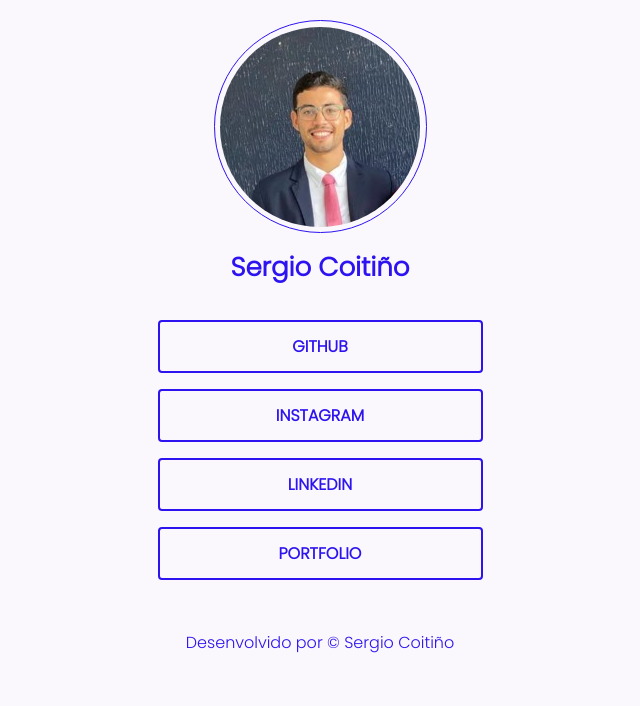
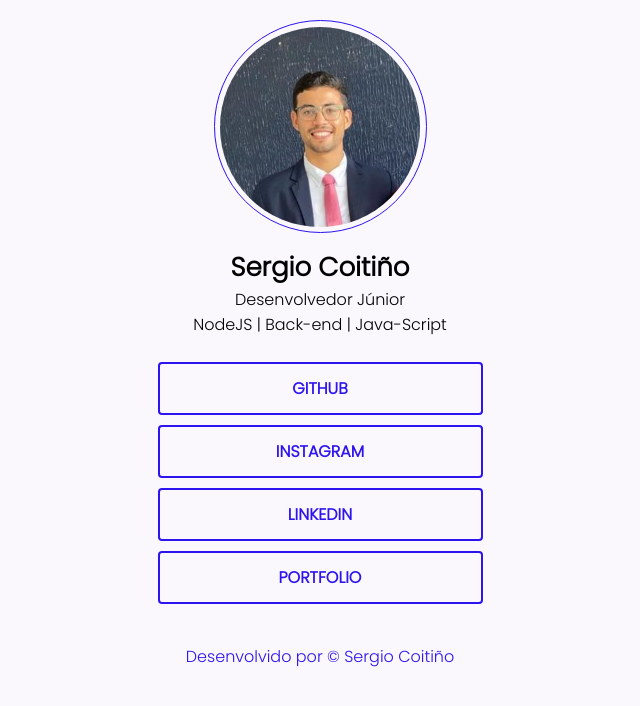
Before and after one commit to SergioCoitino/Link-in-Bio, a plain HTML site: page index.html in a window 1280 px wide. Shown: the whole page, without its empty margins (320-960 px from the left). Drawn offline with Linux system fonts and the light colour scheme.

Commit message:
versao 1.2 - add description

```diff
--- a/index.html
+++ b/index.html
@@ -5,7 +5,7 @@
     <meta http-equiv="X-UA-Compatible" content="IE=edge">
     <meta name="viewport" content="width=device-width, initial-scale=1.0">
     <link rel="stylesheet" href="style.css">
-    <title>Link in Bio - Sergio Coitiño</title>
+    <title>Sergio Coitiño</title>
     <script src="https://kit.fontawesome.com/e499239b02.js" crossorigin="anonymous"></script>
     <link rel="icon" href="./img/icon.png">
 </head>
@@ -17,7 +17,11 @@
                 <img src="./img/Profile.jpg" alt="">
             </div>
 
+
             <h1 class="insta-user">Sergio Coitiño</h1>
+
+            <p>Desenvolvedor Júnior</p>
+            <p>NodeJS | Back-end | Java-Script</p>
 
             <div class="links-container">
                 <a href="https://github.com/SergioCoitino" target="_blank" class="link">GitHub</a>
--- a/style.css
+++ b/style.css
@@ -54,19 +54,19 @@ body, html{
 
 .tree-container .insta-user{
     margin-top: 15px;
-    color: var(--blue);
+    color: black;
     font-size: 26px;
 }
 
 .tree-container .links-container{
-    margin-top: 17px;
+    margin-top: 15px;
     display: flex;
     flex-direction: column;
 }
 
 .links-container .link{
     color: var(--blue);
-    margin-top: 16px;
+    margin-top: 10px;
     width: 325px;
     border: 2px solid var(--blue);
     border-radius: 4px;
@@ -87,7 +87,7 @@ body, html{
 
 
 footer {
-    margin-top: 50px;
+    margin-top: 40px;
     width: 100%;
     display: flex;
     flex-direction: column;
```
